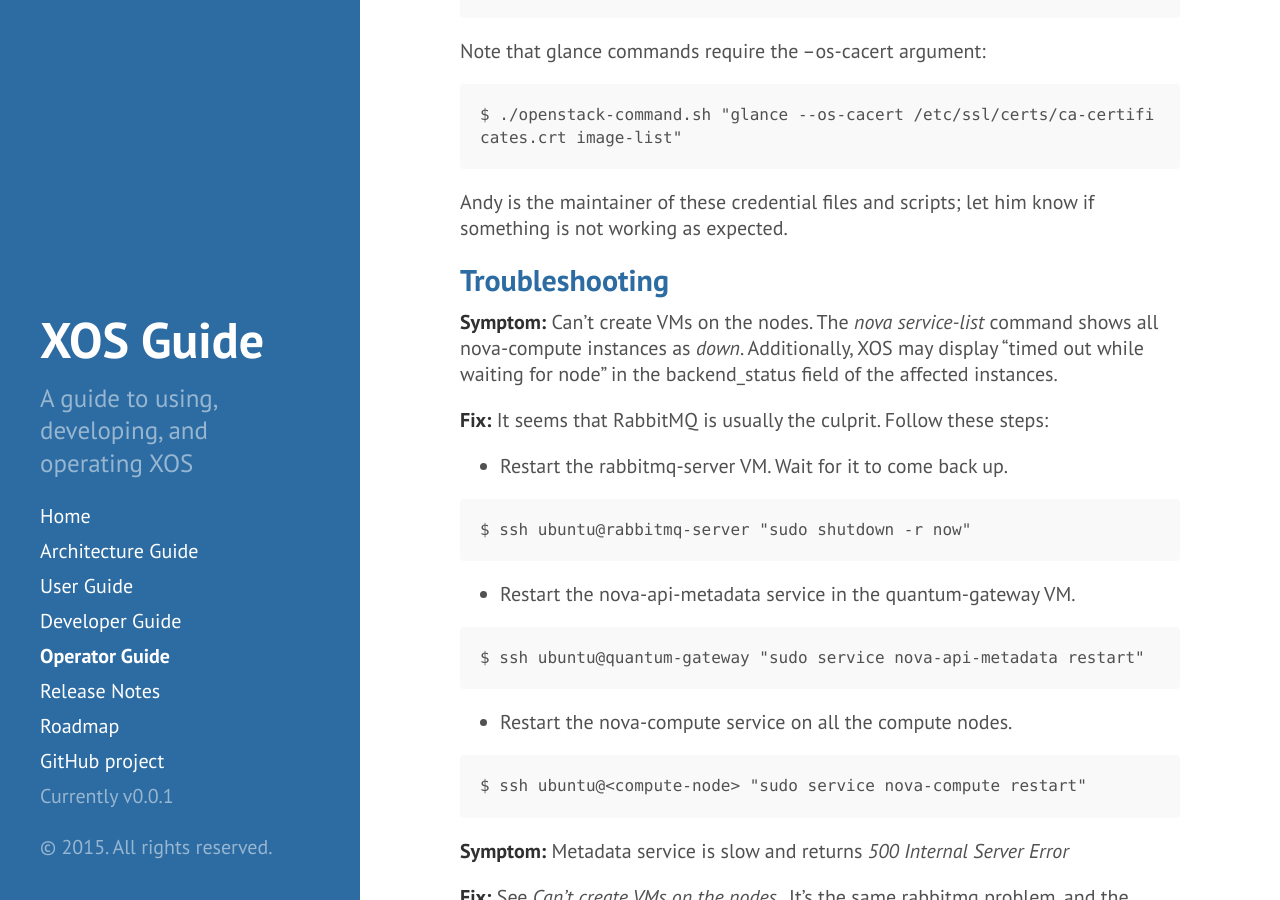
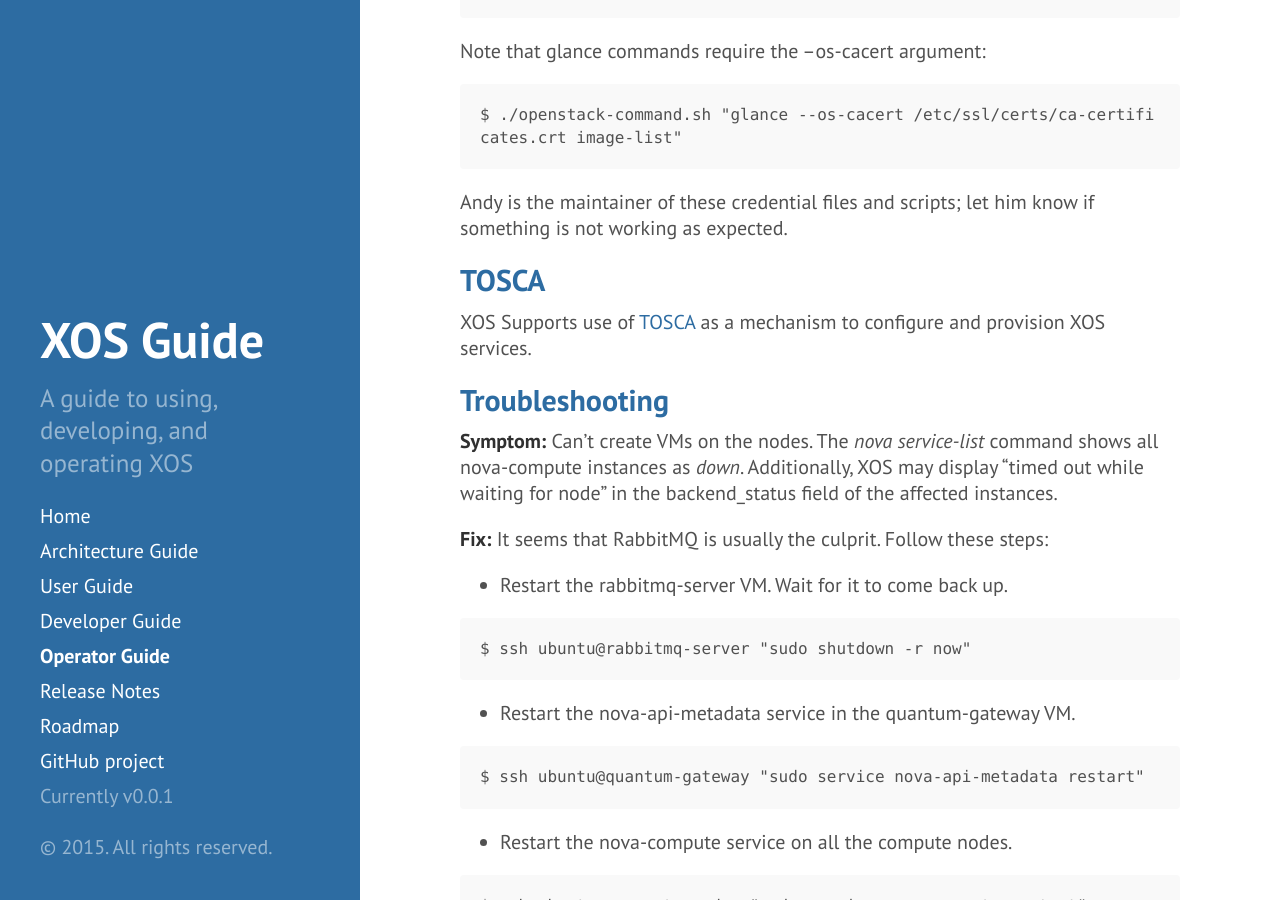
Before and after one commit to open-cloud/open-cloud.github.io.old, a Jekyll site: the page built from 3_operator.md, in a window 1280 px wide and 900 px high, scrolled down 4859 px. Built offline with Jekyll 4.4.1, drawn with Linux system fonts in a browser that asks for light colours; Markdown is read by kramdown in place of the engine named in the settings.

Commit message:
Update 3_operator.md

```diff
--- a/3_operator.md
+++ b/3_operator.md
@@ -200,6 +200,11 @@ $ ./openstack-command.sh "glance --os-cacert /etc/ssl/certs/ca-certificates.crt
 Andy is the maintainer of these credential files and scripts; let him
 know if something is not working as expected.
 
+##TOSCA
+
+XOS Supports use of [TOSCA](http://www.oasis-open.org/committees/tosca/) as a mechanism to configure and provision
+XOS services.
+
 ##Troubleshooting
 
 **Symptom:** Can't create VMs on the nodes.  The *nova service-list* command shows all nova-compute instances as *down*. Additionally, XOS may display "timed out while waiting for node" in the backend_status field of the affected instances.
```
